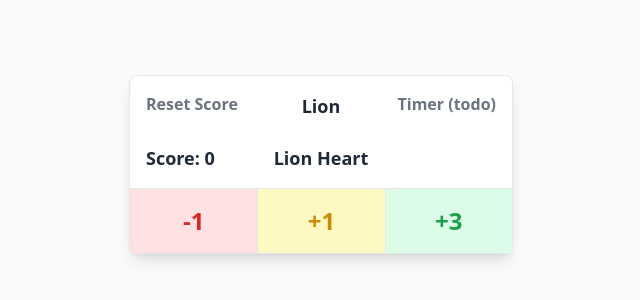
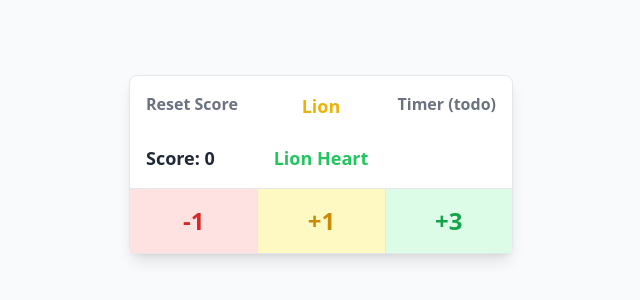
Before and after one commit to kz3640/poetry-for-neanderthals, a plain HTML site: page index.html in a window 1280 px wide. Shown: the part 236-536 px from the top of the page, without its empty margins (319-959 px from the left). Drawn offline with nearby package versions, Linux system fonts and the light colour scheme.

Commit message:
added color coding words worth 1 vs 3 points (#10)
Signed-off-by: kz3640 <kz3640@g.rit.edu>

```diff
--- a/index.html
+++ b/index.html
@@ -17,8 +17,8 @@
                 <span id="score" class="self-start text-lg font-bold text-gray-800">Score: 0</span>
             </div>
             <div class="flex flex-col h-20 items-center justify-between">
-                <span id="word1" class="text-lg font-bold text-gray-800 text-center break-words">Word1</span>
-                <span id="word3" class="text-lg font-bold text-gray-800 text-center break-words">Word2</span>
+                <span id="word1" class="text-lg font-bold text-yellow-500 text-center break-words">Word1</span>
+                <span id="word3" class="text-lg font-bold text-green-500 text-center break-words">Word2</span>
             </div>
             <div class="flex justify-end">
                 <span class="text-gray-500 font-semibold">Timer (todo)</span>
```
